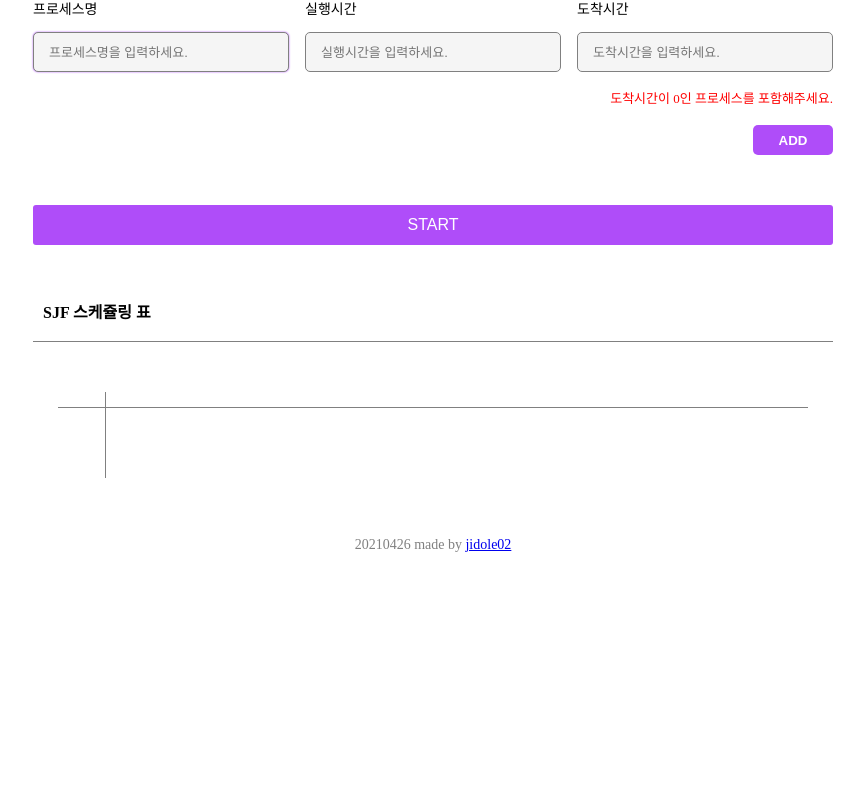
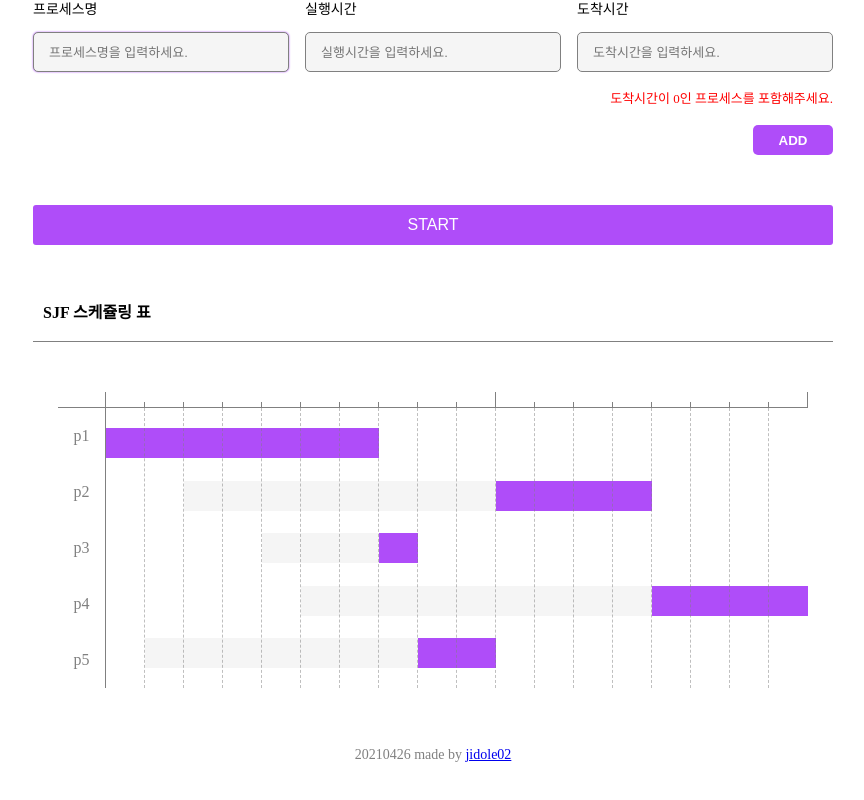
Before and after one commit to jidole02/OPERATING_SYSTEM_ALGORITHM_GUI, a React (Create React App) app: page / in a window 1280 px wide. Shown: the part 346-1146 px from the top of the page, without its empty margins (207-1071 px from the left). Before the commit the page ends 998 px from the top, so only its background shows below. Built offline with nearby package versions, Linux system fonts and the light colour scheme.

Commit message:
[COMPLETE] : SJF CHART & BEFORE REPECTORING

```diff
--- a/src/components/chart/function.tsx
+++ b/src/components/chart/function.tsx
@@ -78,3 +78,30 @@ export const SortOfPTime = (FuncArr: any) => {
     }
   }
 };
+
+export const Sjf = (indexArr:any,sortArr : any,arr:any) => {
+  let FuncArr: any[] = [];
+  // 여기서 sjf 정렬
+  for (let i = 0; i < indexArr.length; i++) {
+    FuncArr = [];
+    for (let j = i; j < indexArr.length; j++) {
+      // 여기서 실행시간 합보다 도착시간이 작거나 같은 애들 걸러주고
+      if (RestricteReturn(indexArr, i) >= parseInt(arr[j].endTime)) {
+        FuncArr.push(arr[j]);
+      }
+    }
+    const SPArr: any[] = SortOfPTime(FuncArr);
+    for (let k = 0; k < SPArr?.length; k++) {
+      for (let j = 0; j < sortArr.length; j++) {
+        // 여기에서 id 안겹치면 조건 만족하므로 sortArr에 넣어주면 됨
+        if (SPArr[k].id === sortArr[j].id) {
+          break;
+        }
+        if (j === sortArr.length - 1) {
+          sortArr.push(SPArr[k]);
+        }
+      }
+    }
+  }
+  return sortArr;
+};
--- a/src/components/chart/sjf.tsx
+++ b/src/components/chart/sjf.tsx
@@ -2,70 +2,90 @@ import { useEffect, useState } from "react";
 import InforOfChapter from "../public/InforOfChapter";
 import * as s from "./styles";
 import * as f from "./function";
+import { ProcessData } from "../interface";
+import { MAIN_COLOR } from "../../style";
 
 export default function Sjf() {
+  const [timeline, setTimeline] = useState<boolean[]>([]);
   const [arr] = useState<any>([
     { pname: "p1", ptime: "7", endTime: "0", id: 1 },
     { pname: "p2", ptime: "4", endTime: "2", id: 2 },
     { pname: "p3", ptime: "1", endTime: "4", id: 3 },
     { pname: "p4", ptime: "4", endTime: "5", id: 4 },
+    { pname: "p5", ptime: "2", endTime: "1", id: 5 },
   ]);
+  const WrapperHeight: string = `${(arr.length + 1) * 40}px`;
+  const copyArr = arr.slice();
   // index arr : endtime 정렬 배열
   const [indexArr, setIndexArr] = useState<any[]>([]);
   // sort arr : 최종 정렬 배열
   let sortArr: any[] = [];
-  let FuncArr: any[] = [];
   useEffect(() => {
-    setIndexArr(f.SortOfTime(arr));
-  });
+    setIndexArr(f.SortOfTime(copyArr));
+  }, []);
 
   useEffect(() => {
+    setTimeline(f.CanvasTimeLine(arr));
     sortArr.push(indexArr[0]);
-    sjf();
+    console.log(f.Sjf(indexArr, sortArr, arr));
   }, [indexArr]);
-  const sjf = () => {
-    // 여기서 sjf 정렬
-    for (let i = 0; i < indexArr.length; i++) {
-      FuncArr = [];
-      for (let j = i; j < indexArr.length; j++) {
-        // 여기서 실행시간 합보다 도착시간이 작거나 같은 애들 걸러주고
-        if (f.RestricteReturn(indexArr, i) >= parseInt(arr[j].endTime)) {
-          FuncArr.push(arr[j]);
+
+  useEffect(() => {
+    for (let i = 0; i < sortArr.length; i++) {
+      // 들어오기 전 흰색으로 채워주고...
+      for (let j = 0; j < parseInt(sortArr[i]?.endTime); j++) {
+        f.InsertNode(sortArr, i, "white");
+      }
+      // 들어오고 대기 그래프
+      let b: string = sortArr[i]?.endTime;
+      let wait = f.RestricteReturn(sortArr, i) - parseInt(b);
+      let returnTime =
+        f.RestricteReturn(sortArr, i) -
+        parseInt(b) +
+        parseInt(sortArr[i]?.ptime);
+      {
+        for (let j = parseInt(b); j < f.RestricteReturn(sortArr, i); j++) {
+          f.InsertNode(sortArr, i, "whitesmoke");
         }
-      }
-      const SPArr: any[] = f.SortOfPTime(FuncArr);
-      for (let k = 0; k < SPArr?.length; k++) {
-        for (let j = 0; j < sortArr.length; j++) {
-          // 여기에서 id 안겹치면 조건 만족하므로 sortArr에 넣어주면 됨
-          if (SPArr[k].id === sortArr[j].id) {
-            break;
-          }
-          if (j === sortArr.length - 1) {
-            sortArr.push(SPArr[k]);
-          }
+        // 그리고 실행 그래프
+        for (let j = 0; j < parseInt(sortArr[i]?.ptime); j++) {
+          f.InsertNode(sortArr, i, MAIN_COLOR);
         }
       }
     }
-    console.log(sortArr, "sortArr");
-  };
+  }, [indexArr]);
   return (
     <>
       <s.AllWrapper>
         <InforOfChapter title="SJF 스케쥴링 표" />
         <s.Cotainer>
-          <s.ChartTop padding={10}>
+          <s.ChartTop padding={100 / f.DecisionWidthValue(arr)}>
+            {timeline.map((e: boolean, index: number) =>
+              e ? <s.TimeLine key={index} /> : <s.SmallTimeLine key={index} />
+            )}
             <s.TimeLine />
           </s.ChartTop>
-
           <s.Cotainer style={{ display: "flex" }}>
             {/* 여기가 프로세스 명 container */}
-            <s.ProcessNameWrapper></s.ProcessNameWrapper>
-            <s.GraphWrapper>
+            <s.ProcessNameWrapper>
+              {arr.map((e: ProcessData, index: number) => {
+                return <span key={index}>{e.pname}</span>;
+              })}
+            </s.ProcessNameWrapper>
+            <s.GraphWrapper height={WrapperHeight}>
               {/* 여기가 그래프 */}
-              <s.Graph>
-                <div />
-              </s.Graph>
-              <s.GraphLineWrapper padding={10}></s.GraphLineWrapper>
+              {arr.map((e: ProcessData, index: number) => {
+                return (
+                  <s.Graph key={index}>
+                    <div id={`${e.id}`} />
+                  </s.Graph>
+                );
+              })}
+              <s.GraphLineWrapper padding={100 / f.DecisionWidthValue(arr)}>
+                {timeline.map((_e: boolean, index: number) => {
+                  return <s.GraphLine key={index} />;
+                })}
+              </s.GraphLineWrapper>
             </s.GraphWrapper>
           </s.Cotainer>
         </s.Cotainer>
```
